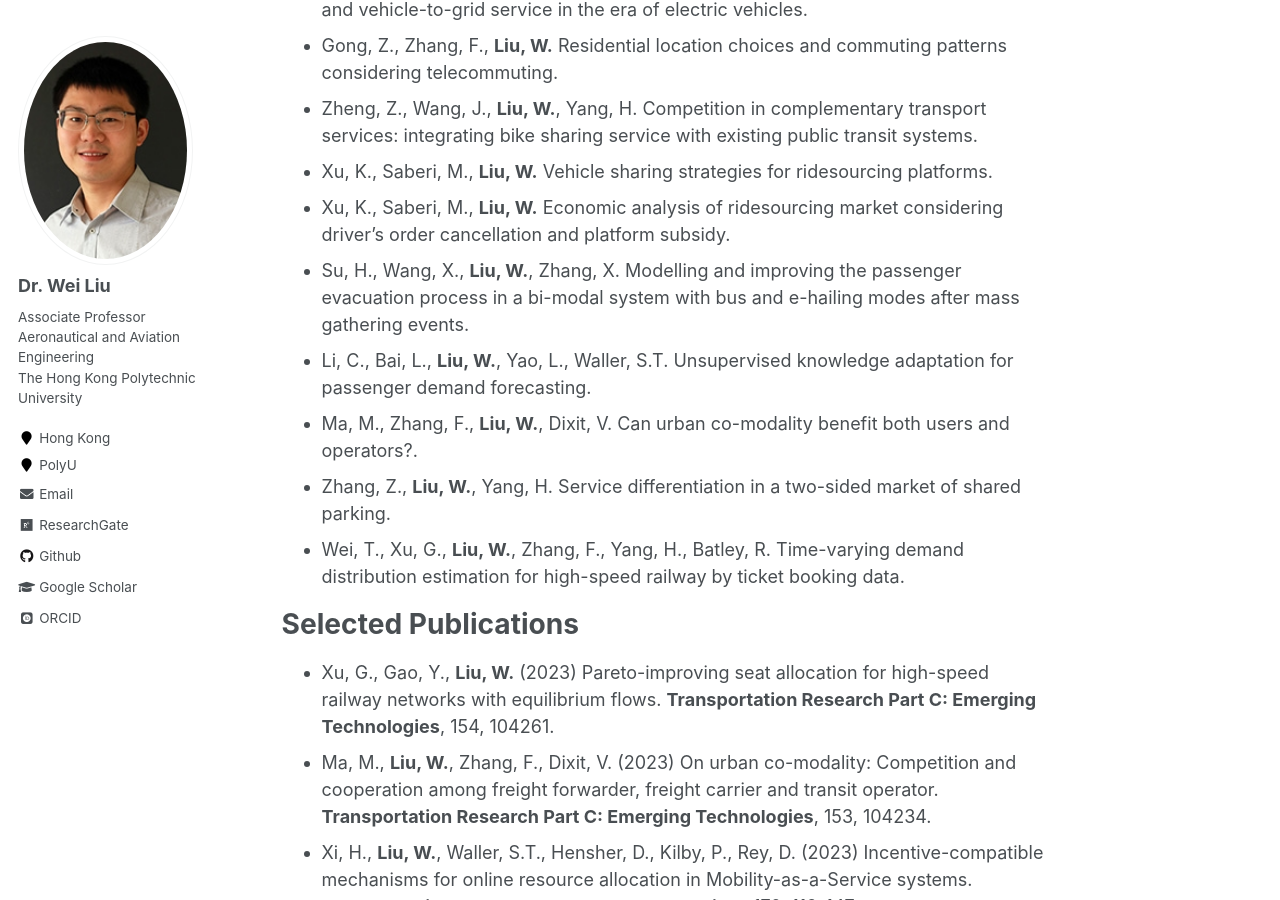
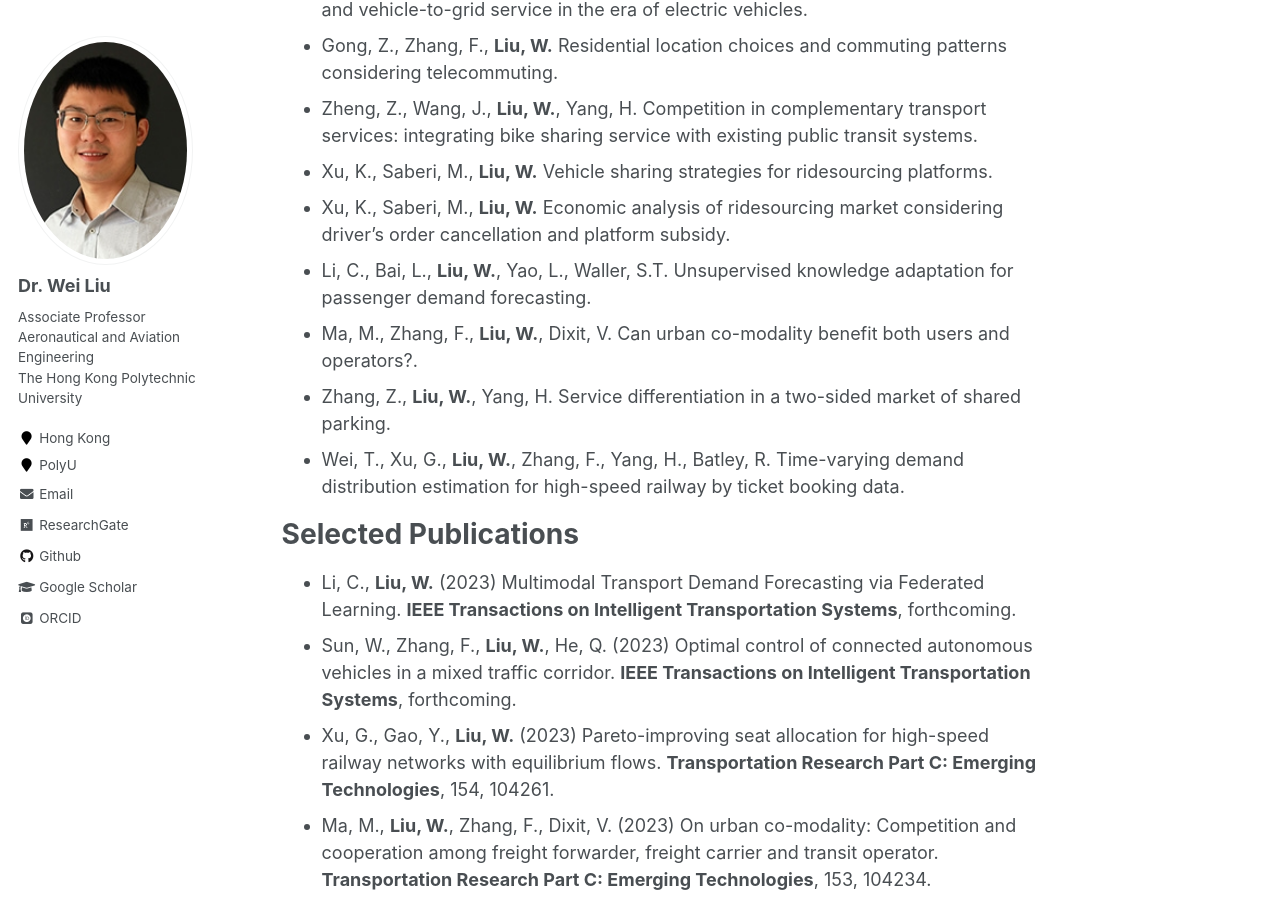
Before and after one commit to weiliu2016/weiliu2016.github.io, a Jekyll site: the page built from _pages/about.md, in a window 1280 px wide and 900 px high, scrolled down 3725 px. Built offline with Jekyll 4.4.1, drawn with Linux system fonts in a browser that asks for light colours; some web fonts are replaced.

Commit message:
Update about.md

```diff
--- a/_pages/about.md
+++ b/_pages/about.md
@@ -85,7 +85,6 @@ Selected Working Papers
 - Zheng, Z., Wang, J., **Liu, W.**, Yang, H. Competition in complementary transport services: integrating bike sharing service with existing public transit systems.
 - Xu, K., Saberi, M., **Liu, W.** Vehicle sharing strategies for ridesourcing platforms.
 - Xu, K., Saberi, M., **Liu, W.** Economic analysis of ridesourcing market considering driver's order cancellation and platform subsidy.
-- Su, H., Wang, X., **Liu, W.**, Zhang, X. Modelling and improving the passenger evacuation process in a bi-modal system with bus and e-hailing modes after mass gathering events.
 - Li, C., Bai, L., **Liu, W.**, Yao, L., Waller, S.T. Unsupervised knowledge adaptation for passenger demand forecasting.
 - Ma, M., Zhang, F., **Liu, W.**, Dixit, V. Can urban co-modality benefit both users and operators?.
 - Zhang, Z., **Liu, W.**, Yang, H. Service differentiation in a two-sided market of shared parking.
@@ -93,6 +92,8 @@ Selected Working Papers
 
 Selected Publications
 ======
+- Li, C., **Liu, W.** (2023) Multimodal Transport Demand Forecasting via Federated Learning. **IEEE Transactions on Intelligent Transportation Systems**, forthcoming.
+- Sun, W., Zhang, F., **Liu, W.**, He, Q. (2023) Optimal control of connected autonomous vehicles in a mixed traffic corridor. **IEEE Transactions on Intelligent Transportation Systems**, forthcoming.
 - Xu, G., Gao, Y., **Liu, W.** (2023) Pareto-improving seat allocation for high-speed railway networks with equilibrium flows. **Transportation Research Part C: Emerging Technologies**, 154, 104261.
 - Ma, M., **Liu, W.**, Zhang, F., Dixit, V. (2023) On urban co-modality: Competition and cooperation among freight forwarder, freight carrier and transit operator. **Transportation Research Part C: Emerging Technologies**, 153, 104234.
 - Xi, H., **Liu, W.**, Waller, S.T., Hensher, D., Kilby, P., Rey, D. (2023) Incentive-compatible mechanisms for online resource allocation in Mobility-as-a-Service systems. **Transportation Research Part B: Methodological**, 170, 119-147.
```
